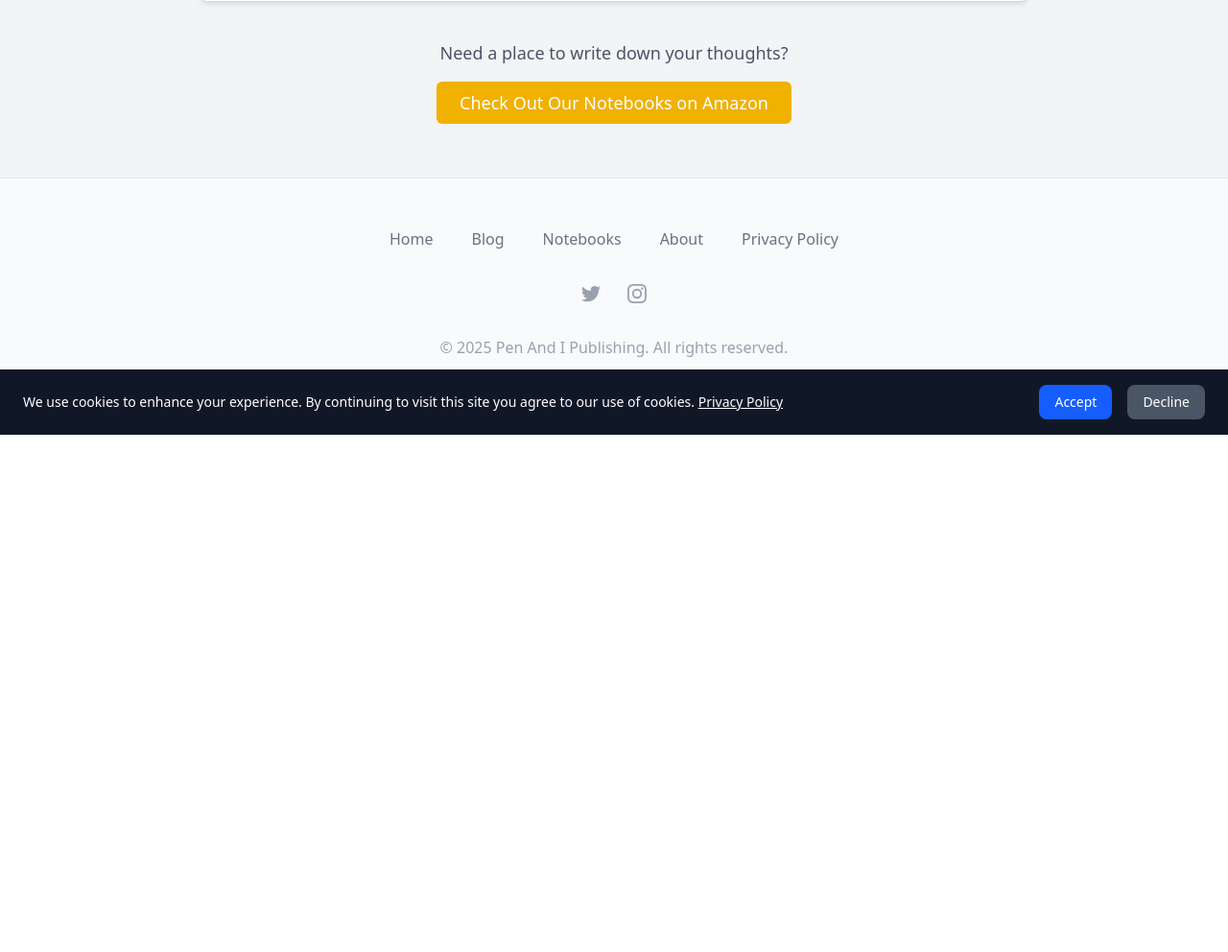
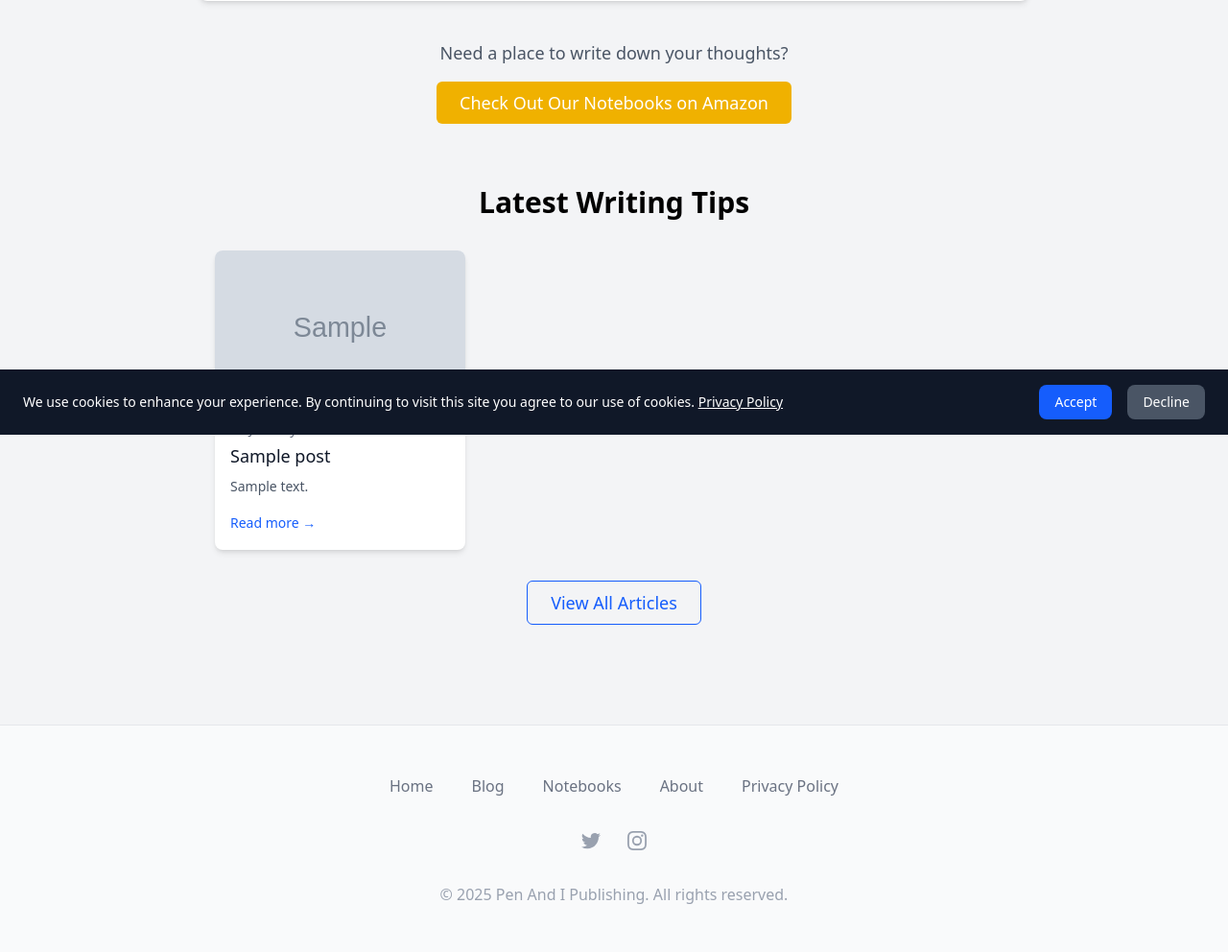
Before and after one commit to djangify/pen, a Django app: template templates/index.html in a window 1280 px wide. Shown: the part 347-1339 px from the top of the page at 96% size. Before the commit the page ends 800 px from the top, so only its background shows below. Run offline with Django 5.2, Linux system fonts and the light colour scheme; the template is opened without the code that fills it: values that come from a table or form of the project are taken from there, others are empty; tables that the repository leaves empty hold one stand-in row (values such as "Sample post"); grey boxes marked "Sample" are stand-in pictures.

Commit message:
Update main urls.py file to display images in development

```diff
--- a/pen/urls.py
+++ b/pen/urls.py
@@ -1,6 +1,8 @@
 from django.contrib import admin
 from django.urls import path, include
 from django.views.generic import TemplateView
+from django.conf import settings
+from django.conf.urls.static import static
 
 urlpatterns = [
     path('admin/', admin.site.urls),
@@ -8,3 +10,6 @@ urlpatterns = [
     path("blog/", include("blog.urls", namespace="blog")),
     path('', TemplateView.as_view(template_name='index.html'), name='home'),
 ]
+
+if settings.DEBUG:
+    urlpatterns += static(settings.MEDIA_URL, document_root=settings.MEDIA_ROOT)
--- a/templates/index.html
+++ b/templates/index.html
@@ -62,5 +62,47 @@
             Check Out Our Notebooks on Amazon
         </a>
     </div>
+
+    <!-- Latest Blog Posts Section -->
+    <div class="max-w-4xl mx-auto mt-16 mb-12 px-4">
+        <h2 class="text-3xl font-bold text-center mb-8">Latest Writing Tips</h2>
+
+        {% if latest_posts %}
+            <div class="grid grid-cols-1 md:grid-cols-3 gap-6">
+                {% for post in latest_posts %}
+                    <div class="bg-white rounded-lg shadow-md overflow-hidden transition-transform duration-300 hover:shadow-lg hover:-translate-y-1">
+                        <a href="{{ post.get_absolute_url }}" class="block">
+                            <div class="h-40 overflow-hidden">
+                                {% if post.external_image_url %}
+                                    <img src="{{ post.external_image_url }}" alt="{{ post.title }}" class="w-full h-full object-cover">
+                                {% elif post.get_image_url %}
+                                    <img src="{{ post.get_image_url }}" alt="{{ post.title }}" class="w-full h-full object-cover">
+                                {% elif post.youtube_url %}
+                                    <img src="https://img.youtube.com/vi/{{ post.get_youtube_video_id }}/maxresdefault.jpg"
+                                        alt="{{ post.title }}"
+                                        class="w-full h-full object-cover"
+                                        onerror="this.onerror=null; this.src='https://img.youtube.com/vi/{{ post.get_youtube_video_id }}/hqdefault.jpg';">
+                                {% endif %}
+                            </div>
+                            <div class="p-4">
+                                <p class="text-sm text-gray-500 mb-1">{{ post.publish_date|date:"d F Y" }}</p>
+                                <h3 class="text-lg font-medium text-gray-900 mb-2">{{ post.title }}</h3>
+                                <p class="text-sm text-gray-600 mb-3">{{ post.content|striptags|truncatewords:15 }}</p>
+                                <span class="text-blue-600 hover:text-blue-800 text-sm font-medium">Read more →</span>
+                            </div>
+                        </a>
+                    </div>
+                {% endfor %}
+            </div>
+
+            <div class="text-center mt-8">
+                <a href="{% url 'blog:list' %}" class="inline-block text-blue-600 hover:text-blue-800 font-medium border border-blue-600 hover:border-blue-800 py-2 px-6 rounded-md transition duration-200">
+                    View All Articles
+                </a>
+            </div>
+        {% else %}
+            <p class="text-center text-gray-600">New articles coming soon!</p>
+        {% endif %}
+    </div>
 </div>
 {% endblock %}
```
